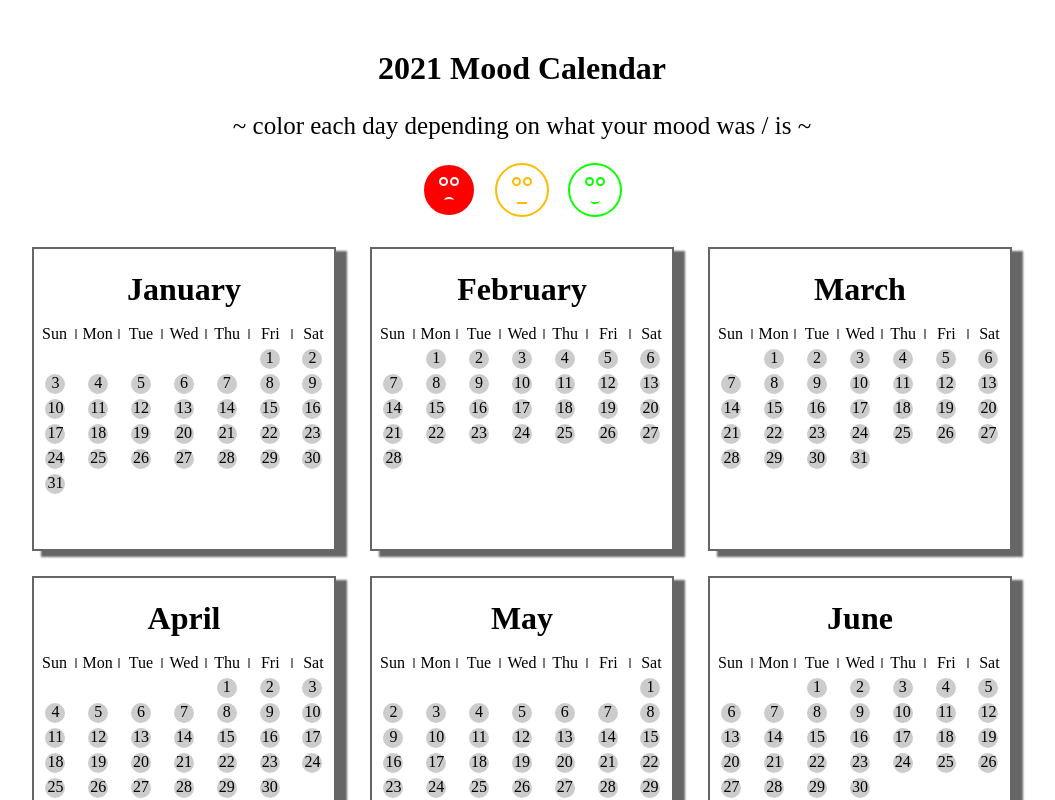
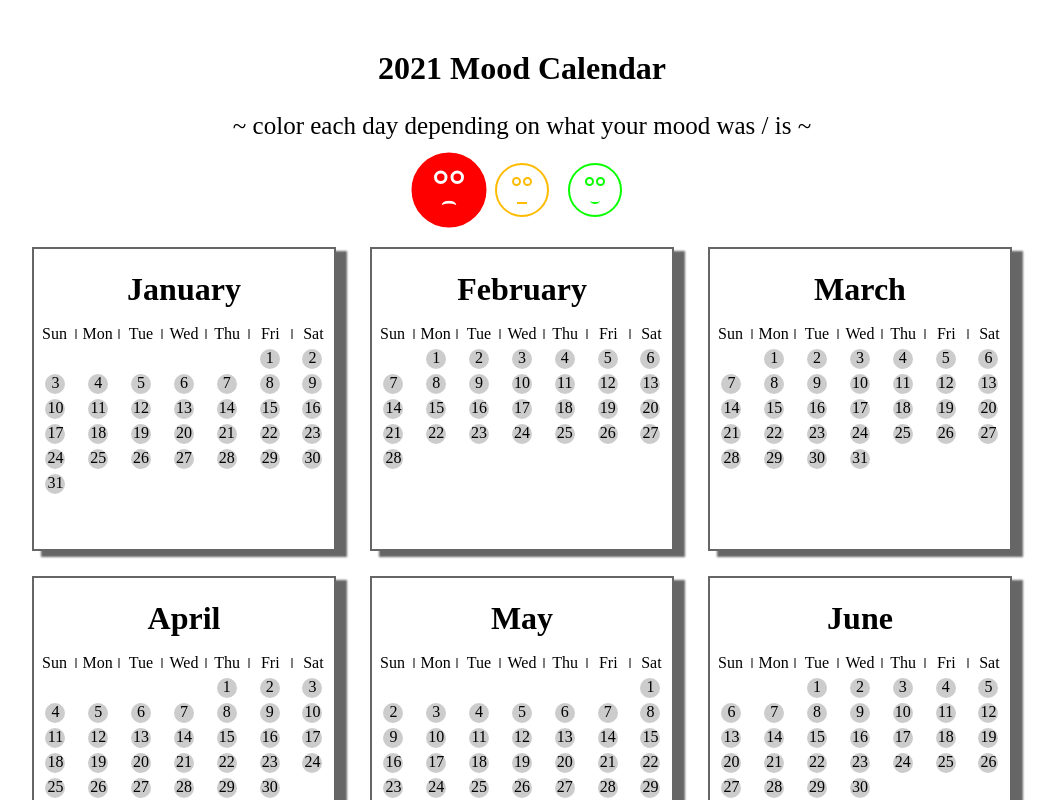
Before and after one commit to MERTULAS/JSprojects, a plain HTML site: page JS-calendar2021/index.html in a window 1280 px wide. Both pictures are taken after a click on the element 567 px from the left and 190 px from the top of the page. Shown: the top 800 px of the page, without its empty margins (118-1173 px from the left). Drawn offline with Linux system fonts and the light colour scheme.

Commit message:
some additions and bug fixes

```diff
--- a/JS-calendar2021/script.js
+++ b/JS-calendar2021/script.js
@@ -1,5 +1,9 @@
 const monthNames = ["January", "February", "March", "April", "May", "June", "July", "August", "September", "October", "November", "December"];
 const days = ["Sun", "Mon", "Tue", "Wed", "Thu", "Fri", "Sat"];
+const colors = [getComputedStyle(document.documentElement)
+    .getPropertyValue("--mood1"), getComputedStyle(document.documentElement)
+    .getPropertyValue("--mood2"), getComputedStyle(document.documentElement)
+    .getPropertyValue("--mood3")];
 const calender = document.querySelector(".calender");
 var calenderInner = "";
 monthNames.forEach(name => {
@@ -54,17 +58,33 @@ const moods = document.querySelectorAll(".mood");
 var selectedMood = "";
 moods.forEach(mood => {
   mood.addEventListener("click", (e) => {
-    console.log(e.target.parentElement.childNodes);
-    let temp = e.target.style.backgroundColor;
-    e.target.style.backgroundColor = getComputedStyle(document.documentElement)
-    .getPropertyValue(`--${e.target.classList[1]}`);
-    document.documentElement.style.setProperty(`--${e.target.classList[1]}`, temp);
-    selectedMood = e.target.style.backgroundColor;
+    if(e.target.classList.contains("scaleUp"))
+      {
+        mood.classList.remove("scaleUp");
+        selectedMood = getComputedStyle(document.documentElement).getPropertyValue(`--${e.target.classList[1]}`);
+        temp = e.target.style.backgroundColor;
+      e.target.style.backgroundColor = getComputedStyle(document.documentElement).getPropertyValue(`--${e.target.classList[1]}`);
+      document.documentElement.style.setProperty(`--${e.target.classList[1]}`, temp);
+      }
+    else
+    {
+      colors.forEach((color, index) => {
+          [...moods][index].style.backgroundColor = "white";
+        console.log([...moods][index].style.backgroundColor);
+          document.documentElement.style.setProperty("--mood" + `${index + 1}`, color);
+      });
+      moods.forEach(mood => mood.classList.remove("scaleUp"));
+      mood.classList.add("scaleUp");
+      temp = e.target.style.backgroundColor;
+      e.target.style.backgroundColor = getComputedStyle(document.documentElement).getPropertyValue(`--${e.target.classList[1]}`);
+      document.documentElement.style.setProperty(`--${e.target.classList[1]}`, temp);
+      selectedMood = e.target.style.backgroundColor;
+    } });
   });
-});
 const dayCircles = document.querySelectorAll(".dayCirclesInner");
 dayCircles.forEach(day => day.addEventListener("click", (e) => {
     console.log(selectedMood);
+    if(e.target.style.backgroundColor == "green") return;
   if(selectedMood == "white") selectedMood = "rgba(170,170,170, 0.6)";
     e.target.style.backgroundColor = selectedMood;
 }));
--- a/JS-calendar2021/style.css
+++ b/JS-calendar2021/style.css
@@ -74,3 +74,4 @@ width: calc(100% / 7);}
   margin-bottom: 5px;
   cursor:pointer;}
 .dayCirclesInner:hover{transform: scale(1.2);}
+.scaleUp{transform: scale(1.5)}
```
